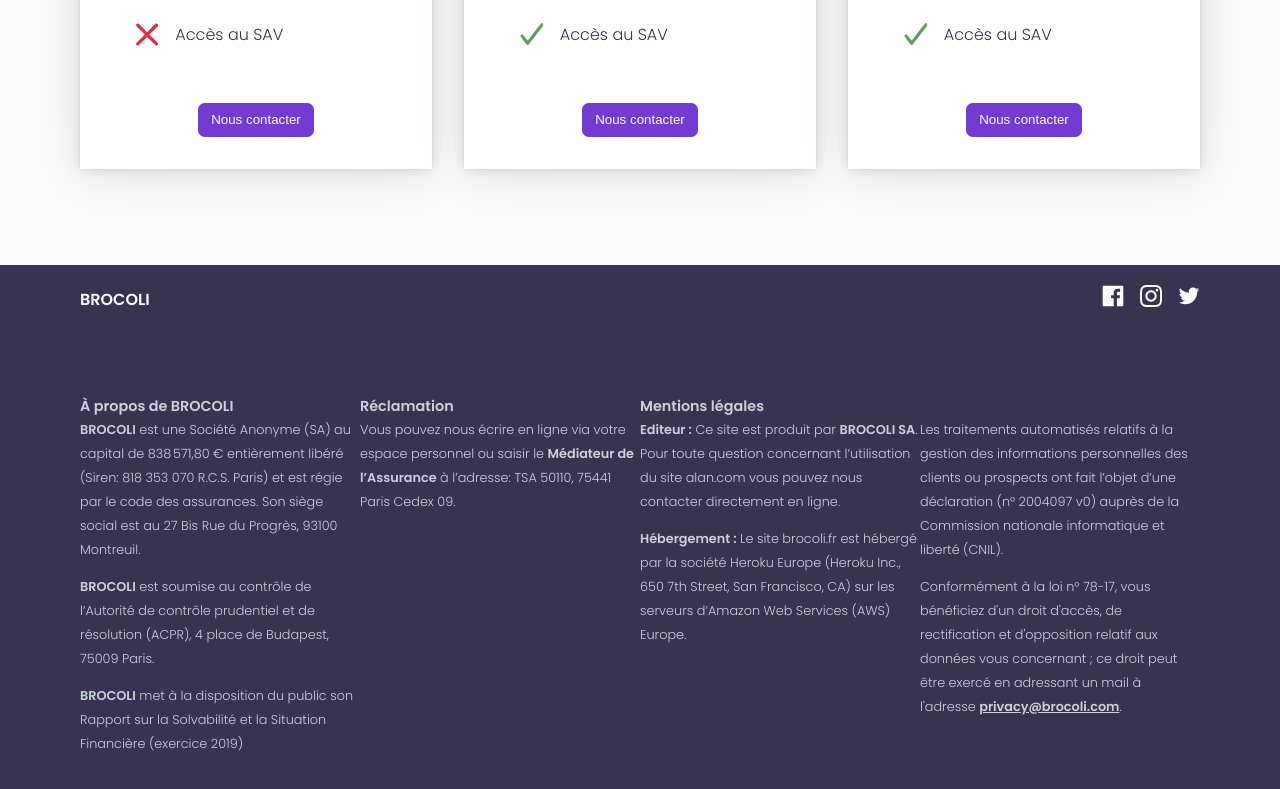
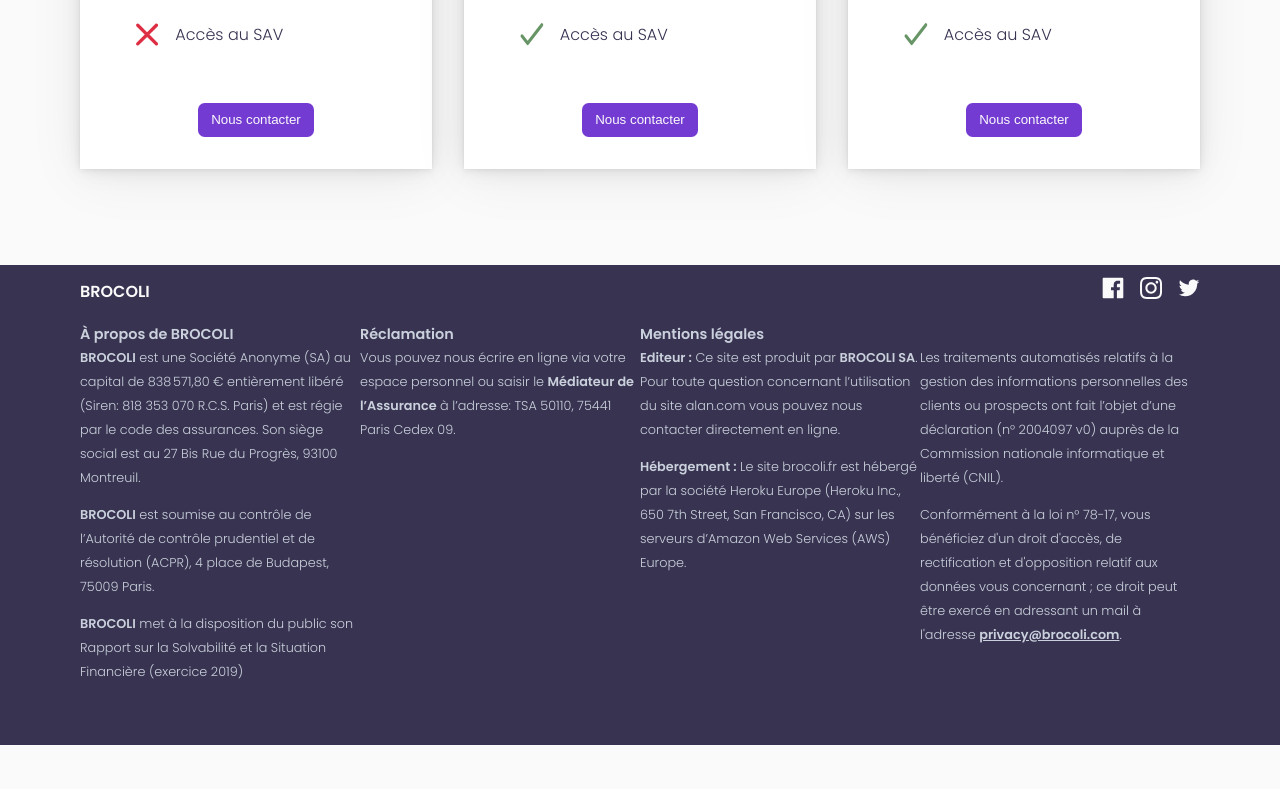
Before and after one commit to MaeWolff/potential-brocoli, a React (Create React App) app: page / in a window 1280 px wide. Shown: the part 1498-2287 px from the top of the page. After the commit the page ends 2243 px from the top, so only its background shows below. Built offline with nearby package versions, Linux system fonts and the light colour scheme; no server answers.

Commit message:
refacto SVG files and Footer

```diff
--- a/src/assets/svg/CheckedSVG.tsx
+++ b/src/assets/svg/CheckedSVG.tsx
@@ -1,4 +1,4 @@
-const CheckedSVG = () => {
+export default function CheckedSVG() {
   return (
     <svg
       width="24"
@@ -9,8 +9,8 @@
     >
       <mask id="path-1-inside-1" fill="white">
         <path
-          fill-rule="evenodd"
-          clip-rule="evenodd"
+          fillRule="evenodd"
+          clipRule="evenodd"
           d="M22.8209 3.23331C23.079 2.88685 23.2219 2.42281 23.2186 1.94116C23.2154 1.4595 23.0663 0.998759 22.8036 0.658163C22.5408 0.317568 22.1854 0.124372 21.8138 0.120187C21.4422 0.116001 21.0842 0.301161 20.817 0.635786L7.6471 17.7071L2.98033 11.6578C2.71304 11.3232 2.35506 11.138 1.98348 11.1422C1.6119 11.1464 1.25645 11.3396 0.993696 11.6802C0.73094 12.0208 0.581896 12.4815 0.578667 12.9632C0.575438 13.4448 0.718282 13.9089 0.976433 14.2553L6.64516 21.6033C6.91092 21.9477 7.27132 22.1412 7.6471 22.1412C8.02289 22.1412 8.38329 21.9477 8.64905 21.6033L22.8209 3.23331Z"
         />
       </mask>
@@ -21,6 +21,4 @@
       />
     </svg>
   );
-};
-
-export default CheckedSVG;
+}
--- a/src/assets/svg/CrossSVG.tsx
+++ b/src/assets/svg/CrossSVG.tsx
@@ -1,4 +1,4 @@
-const CheckedSVG = () => {
+export default function CrossSVG() {
   return (
     <svg
       width="23"
@@ -13,6 +13,4 @@
       />
     </svg>
   );
-};
-
-export default CheckedSVG;
+}
--- a/src/assets/svg/FacebookSVG.tsx
+++ b/src/assets/svg/FacebookSVG.tsx
@@ -1,4 +1,4 @@
-const Facebook = () => {
+export default function Facebook() {
   return (
     <svg
       width="22"
@@ -13,6 +13,4 @@
       />
     </svg>
   );
-};
-
-export default Facebook;
+}
--- a/src/assets/svg/InstagramSVG.tsx
+++ b/src/assets/svg/InstagramSVG.tsx
@@ -1,4 +1,4 @@
-const Instagram = () => {
+export default function Instagram() {
   return (
     <svg
       width="22"
@@ -28,6 +28,4 @@
       </defs>
     </svg>
   );
-};
-
-export default Instagram;
+}
--- a/src/assets/svg/TwitterSVG.tsx
+++ b/src/assets/svg/TwitterSVG.tsx
@@ -1,4 +1,4 @@
-const Twitter = () => {
+export default function Twitter() {
   return (
     <svg
       width="22"
@@ -13,6 +13,4 @@
       />
     </svg>
   );
-};
-
-export default Twitter;
+}
--- a/src/components/composed/Footer.tsx
+++ b/src/components/composed/Footer.tsx
@@ -6,7 +6,7 @@
 import Spacer from "../base/Spacer";
 
 const FooterContainer = styled.footer`
-  height: 35em;
+  height: 30em;
   width: 100%;
   color: ${({ theme }) => theme.colors.white};
   background-color: ${({ theme }) => theme.colors.black};
@@ -17,7 +17,7 @@
   justify-content: center;
 `;
 
-const HeroFooterContainer = styled.footer`
+const HeroFooterContainer = styled.div`
   color: ${({ theme }) => theme.colors.white};
   display: flex;
   flex-direction: row;
@@ -45,10 +45,10 @@
   }
 `;
 
-const SectionFooterContainer = styled.footer`
+const SectionFooterContainer = styled.div`
   color: ${({ theme }) => theme.colors.grey};
   display: flex;
-  margin-top: 5em;
+  margin-top: 1em;
   margin-bottom: 5em;
   flex-direction: row;
   justify-content: space-between;
@@ -74,7 +74,6 @@
     font-weight: 300;
     font-size: 0.8em;
     color: ${({ theme }) => theme.colors.grey};
-
     em {
       font-weight: 600;
     }
```
